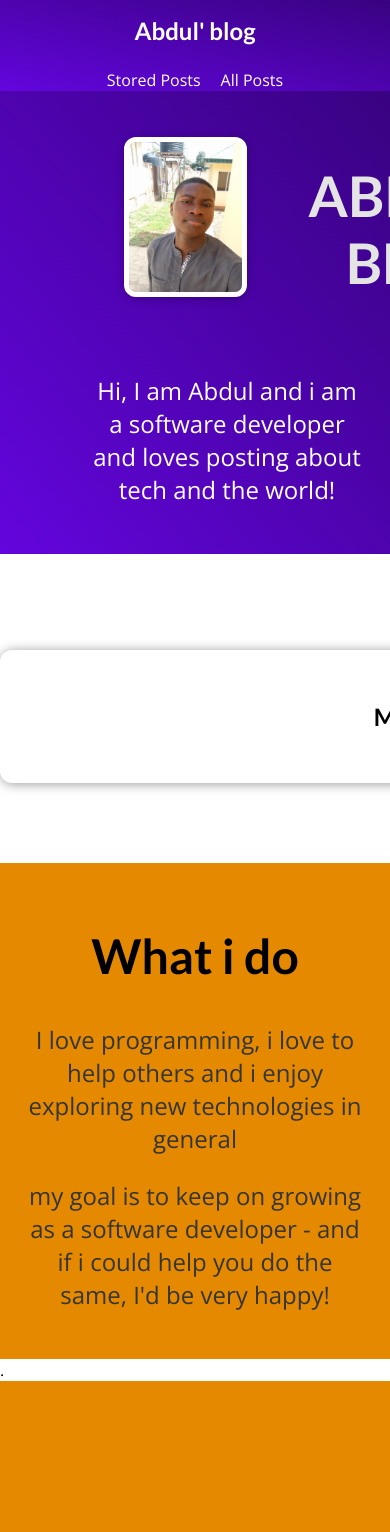
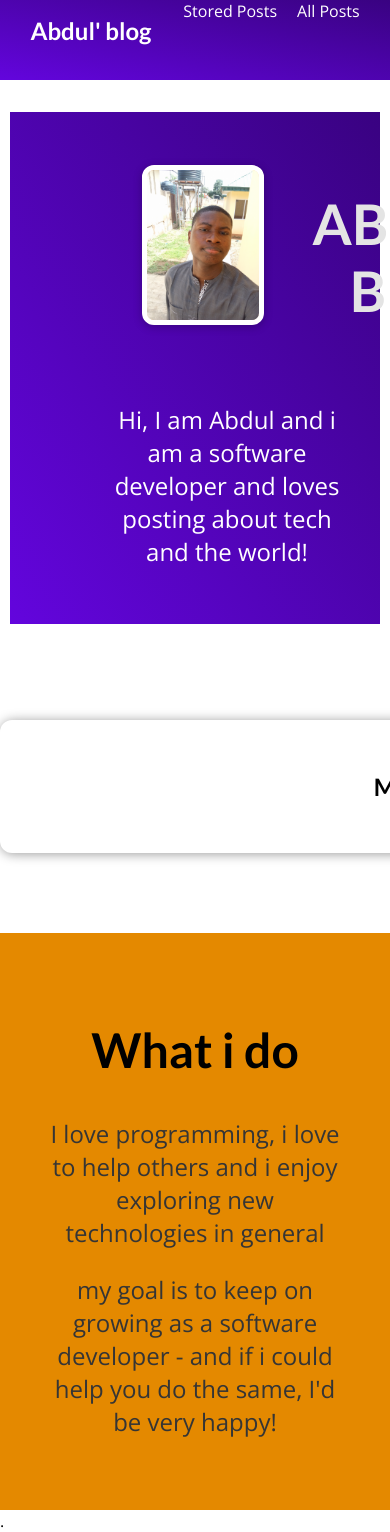
Before and after one commit to Abdul-abiola/django-blog-site, a Django app: page / in a window 390 px wide; the page is wider, and only the part inside the window is pictured. Before the commit the page ends 1381 px from the top of that part, so only its background shows below. Run offline with Django 5.2, Linux system fonts and the light colour scheme; data that the repository does not hold is empty.

Commit message:
Update index.css

```diff
--- a/blog/static/blog/index.css
+++ b/blog/static/blog/index.css
@@ -40,10 +40,15 @@
 
 
 #welcome {
+  width: 95%;
+  max-width: 900%;
+  margin: 2rem auto;
+  justify-content: center;
   display: flex;
-  align-items: flex-start;
+  align-items: flex-center;
   background: linear-gradient(to right top, #6305dd, #390281);
-  padding: 6rem 12%;
+  padding: 2rem;
+  box-sizing: border-box;
   flex-direction: column;
 }
 
@@ -148,12 +153,10 @@
   color: #353535;
 }
 
-@media (max-width:768px) {
+@media (max-width:600px) {
   #main-navigation{
     flex-direction: column;
-    text-align: center;
-    height: auto;
-    gap: 1rem;
+    gap: 10px;
   }
   #main-navigation h1{
     margin-bottom: 0.5rem;
@@ -166,7 +169,6 @@
   #welcome, #about {
     flex-direction: column;
     text-align: center;
-    padding: 1.5rem;
   }
   #welcome img {
     margin-right: 0;
```
